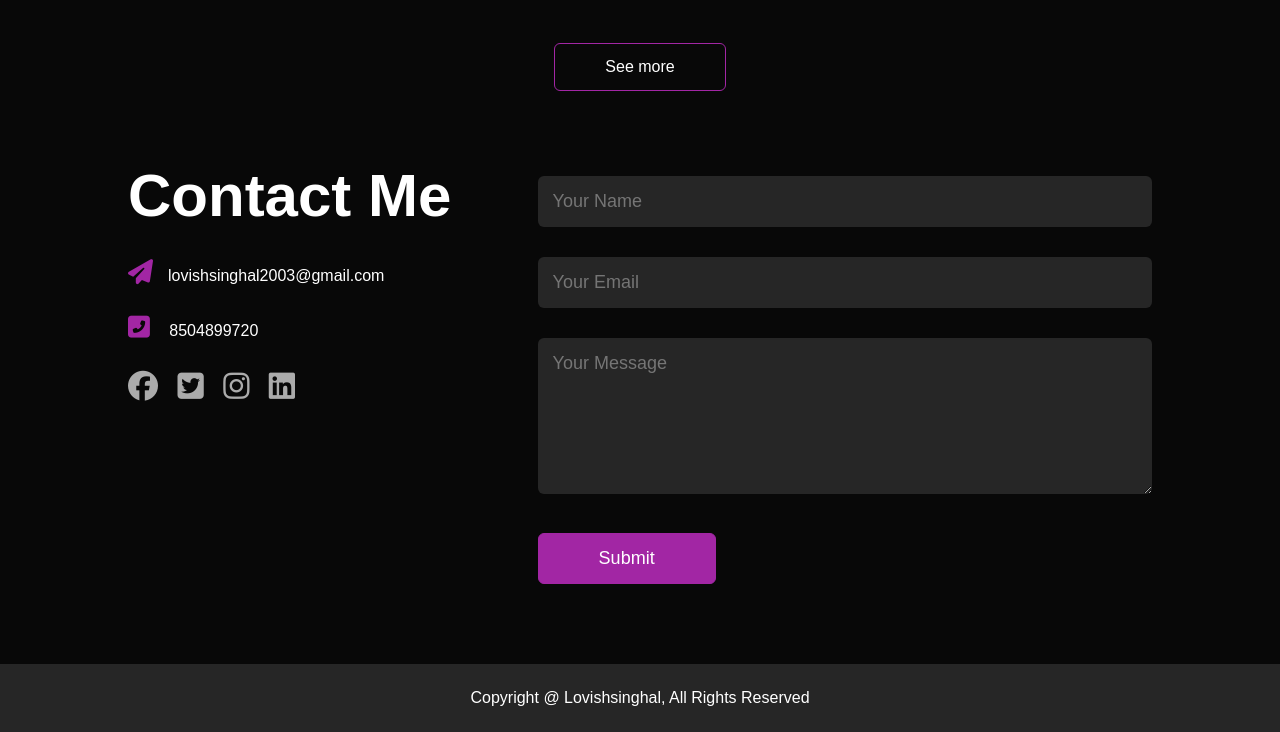
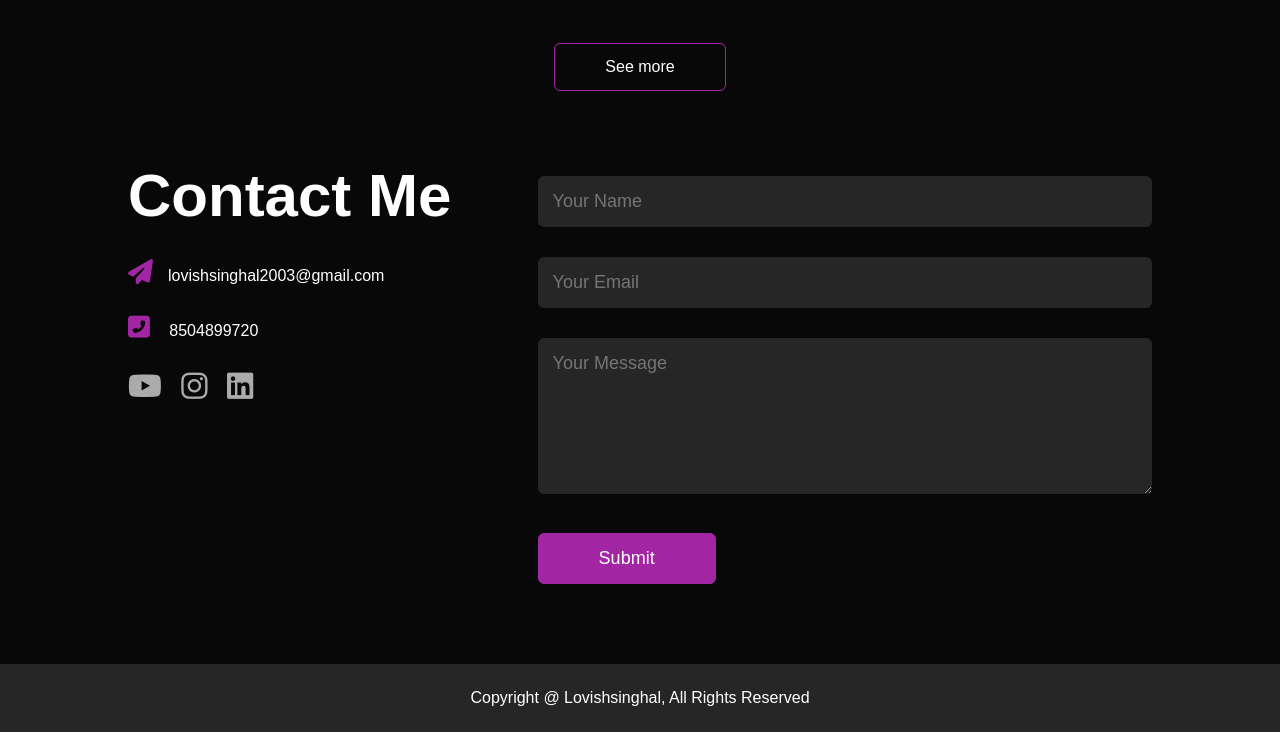
Before and after one commit to Lovish495/LovishResume, a plain HTML site: page index.html in a window 1280 px wide. Shown: the part 2392-3124 px from the top of the page. Drawn offline with Linux system fonts and the light colour scheme.

Commit message:
added social link

```diff
--- a/index.html
+++ b/index.html
@@ -19,7 +19,7 @@
                     <li><a href="#portfolio">Portfolio</a> </li>
                     <li><a href="#contact">Contact</a> </li>
                     <li><a href="blogs.html">Blogs</a> </li>
-                    <li><a href="#Tools">Tools</a> </li>
+                    <li><a href="Tools.html">Tools</a> </li>
 
                 </ul>
             </nav>
@@ -169,10 +169,9 @@
 
 
                 <div class="social-icons">
-                    <a href=""><i class="fa-brands fa-facebook"></i></a>
-                    <a href=""><i class="fa-brands fa-twitter-square"></i></a>
-                    <a href=""><i class="fa-brands fa-instagram"></i></a>
-                    <a href=""><i class="fa-brands fa-linkedin"></i></a>
+                    <a href="https://www.youtube.com/c/lovishSinghal/videos"><i class="fa-brands fa-youtube"></i></a>
+                    <a href="https://www.instagram.com/lovishsinghal0/"><i class="fa-brands fa-instagram"></i></a>
+                    <a href="https://www.linkedin.com/in/calovishsinghal/"><i class="fa-brands fa-linkedin"></i></a>
                 </div>
             </div>
             <div class="contact-right">
```
Also changed, not shown: 1 other file.
